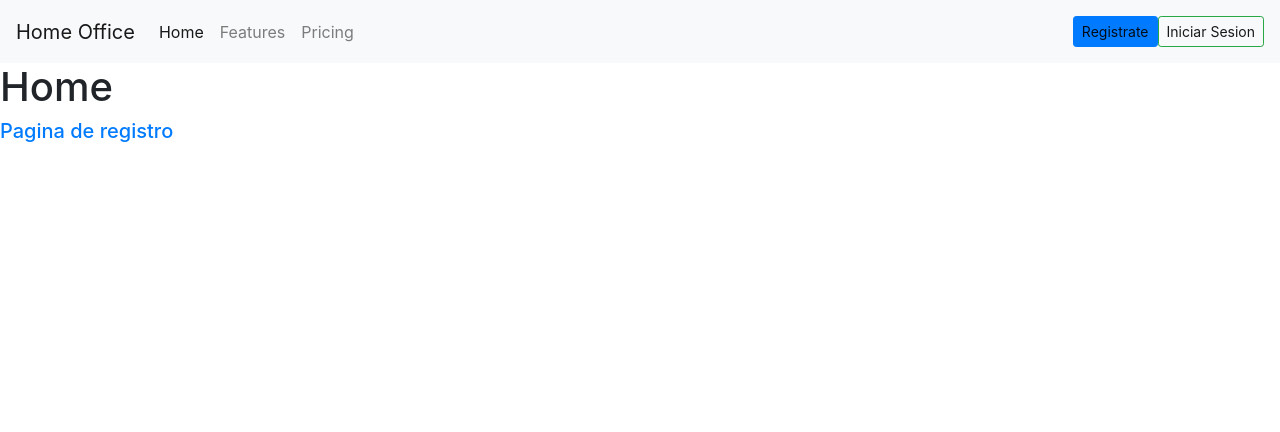
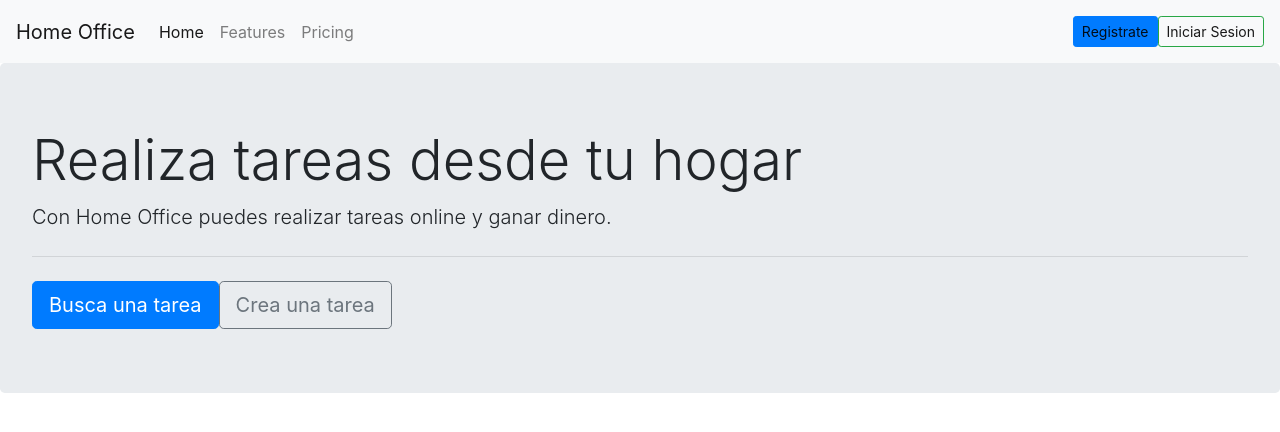
Before and after one commit to karlbehrensg/home-office, a Next.js app in the folder frontend/: page / in a window 1280 px wide. Shown: the top 432 px of the page. Built offline with nearby package versions, Linux system fonts and the light colour scheme.

Commit message:
Jumbotron en home

```diff
--- a/frontend/pages/index.js
+++ b/frontend/pages/index.js
@@ -4,12 +4,13 @@ import Link from "next/link";
 export default function Home() {
   return (
     <>
-      <h1>Home</h1>
-      <h5>
-        <Link href='user/register'>
-          <a>Pagina de registro</a>
-        </Link>
-      </h5>
+      <div className="jumbotron">
+        <h1 className="display-4">Realiza tareas desde tu hogar</h1>
+        <p className="lead">Con Home Office puedes realizar tareas online y ganar dinero.</p>
+        <hr className="my-4" />
+          <a className="btn btn-primary btn-lg" role="button">Busca una tarea</a>
+          <a className="btn btn-outline-secondary btn-lg" role="button">Crea una tarea</a>
+      </div>
     </>
   )
 }
```
